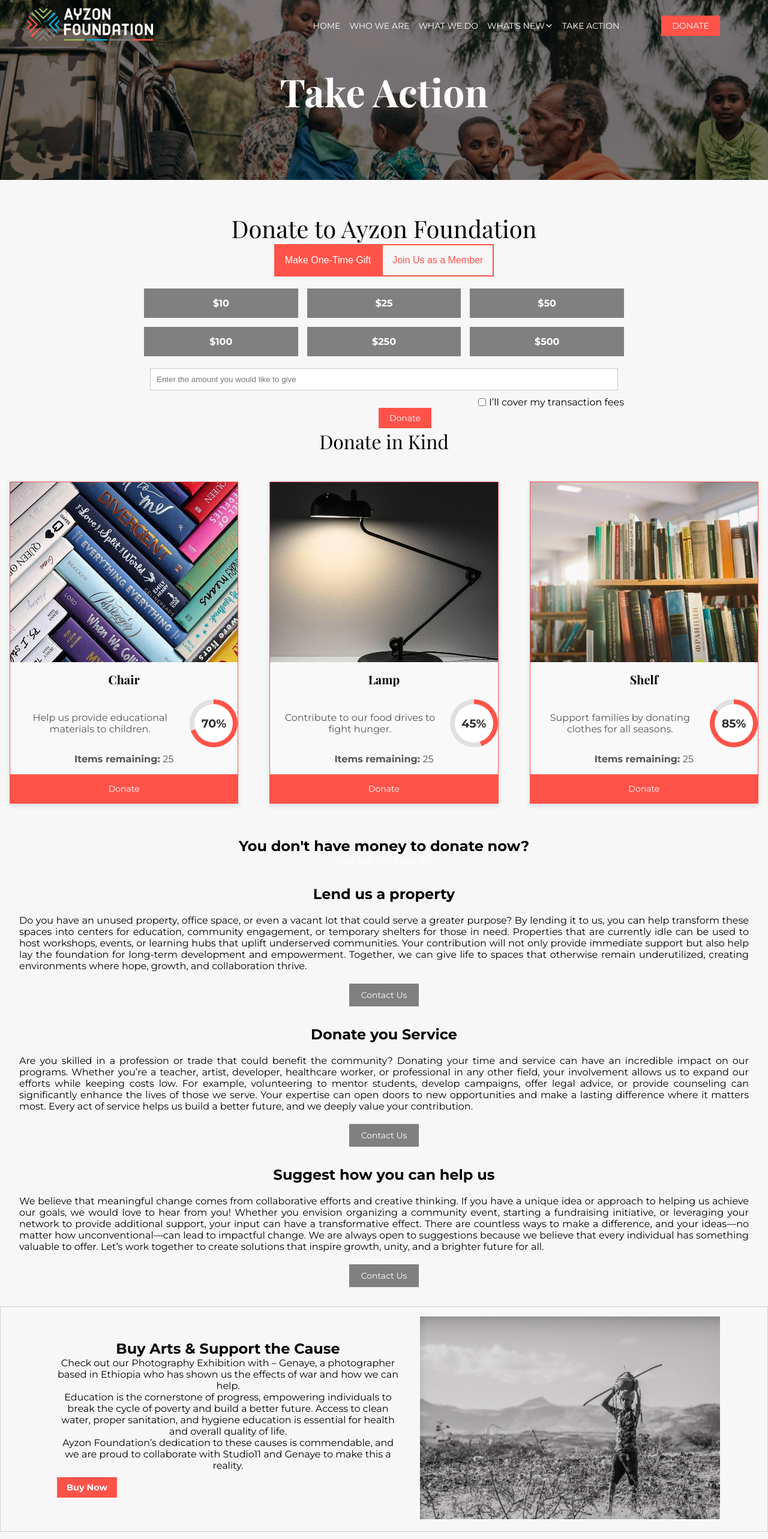
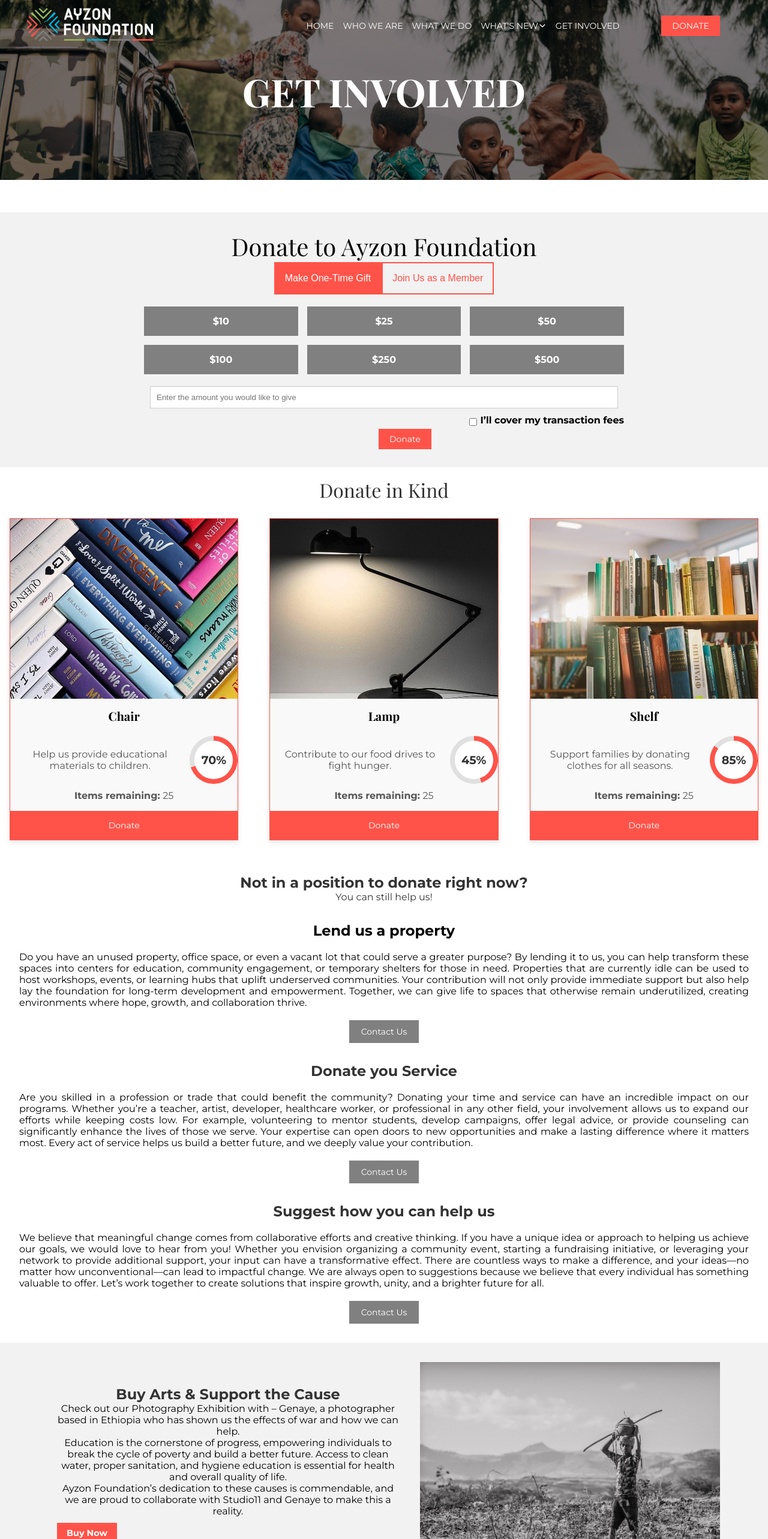
Before and after one commit to yoni2z/Ayzon-Foundation, a React (Create React App) app in the folder Frontend/: page /actions in a window 1280 px wide. Shown: the top 2566 px of the page at 60% size. Built offline with nearby package versions, Linux system fonts and the light colour scheme; a web font is replaced by a local one.

Commit message:
commiting

```diff
--- a/Frontend/src/App.jsx
+++ b/Frontend/src/App.jsx
@@ -27,7 +27,7 @@ import ChangePassword from "./Pages/ChangePassword/ChangePassword";
 import Gallery from "./Pages/Gallery/Gallery";
 import MeetTheFounder from "./Pages/meet-the-founder/MeetTheFounder";
 import ScrollToTopButton from "./Components/ScrollToTop/ScrollToTop";
-// import VolunteerForm from "./Pages/Volunteer_Form/VolunteerForm";
+import VolunteerForm from "./Pages/Volunteer_Form/VolunteerForm";
 
 import ItemList from "./Pages/Shop_Page/layouts/ItemList/ItemList";
 import ItemDetails from "./Pages/Shop_Page/components/ItemDetails/ItemDetails";
@@ -80,7 +80,7 @@ function AppContent() {
         <Route path="/change_password" element={<ChangePassword />} />
         <Route path="/gallery" element={<Gallery />} />
         <Route path="/meet-the-founder" element={<MeetTheFounder />} />
-        {/* <Route path="/volunteer_form" element={<VolunteerForm />} /> */}
+        <Route path="/volunteer_form" element={<VolunteerForm />} />
         <Route path="/shop" element={<ItemList />}>
           <Route path=":category" element={<CategoryDisplay />} />
           <Route path=":category/:id" element={<ItemDetails />} />
--- a/Frontend/src/Components/Navbar/Navbar.jsx
+++ b/Frontend/src/Components/Navbar/Navbar.jsx
@@ -135,13 +135,13 @@ export const Navbar = () => {
           </li>
           <li>
             <Link to="/actions" onClick={closeMenu}>
-              TAKE ACTION
+              GET INVOLVED
             </Link>
           </li>
         </ul>
-        <a className="donate-btn" onClick={closeMenu}>
-          DONATE
-        </a>
+        <Link to="/actions" onClick={closeMenu}>
+          <a className="donate-btn">DONATE</a>
+        </Link>
       </div>
     </div>
   );
--- a/Frontend/src/Pages/ActionSection/ActionSection.jsx
+++ b/Frontend/src/Pages/ActionSection/ActionSection.jsx
@@ -30,17 +30,20 @@ function ActionSection() {
   const isDonateButtonActive = donationAmount !== "";
 
   return (
-    <section>
+    <section style={{ backgroundColor: "white" }}>
       <div className="action-section">
         <img
           src={takeaction}
           alt="Ayzon Foundation Background"
           className="background-image"
         />
-        <h1>Take Action</h1>
+        <h1>GET INVOLVED</h1>
       </div>
 
-      <section className="action-container">
+      <section
+        className="action-container"
+        style={{ backgroundColor: "#f2f2f2" }}
+      >
         <h1 style={{ color: "black" }}>Donate to Ayzon Foundation</h1>
 
         <div className="tab-buttons">
@@ -108,7 +111,7 @@ function ActionSection() {
       </section>
 
       <section className="donate-in-kind-section">
-        <h1 style={{ color: "black" }}>Donate in Kind</h1>
+        <h1 style={{ color: "#333" }}>Donate in Kind</h1>
         <div className="donate-in-kind">
           {[
             {
@@ -161,8 +164,10 @@ function ActionSection() {
       </section>
 
       <section className="noMoney-section">
-        <h2>You don't have money to donate now?</h2>
-        <p>You can still help us!</p>
+        <h2 style={{ color: "#333" }}>
+          Not in a position to donate right now?
+        </h2>
+        <p style={{ color: "#333" }}>You can still help us!</p>
       </section>
       <section className="full-width-section">
         <h2>Lend us a property</h2>
@@ -183,7 +188,7 @@ function ActionSection() {
         </a>
       </section>
       <section className="full-width-section">
-        <h2>Donate you Service</h2>
+        <h2 style={{ color: "#333" }}>Donate you Service</h2>
         <p>
           Are you skilled in a profession or trade that could benefit the
           community? Donating your time and service can have an incredible
@@ -202,7 +207,7 @@ function ActionSection() {
         </a>
       </section>
       <section className="full-width-section">
-        <h2>Suggest how you can help us</h2>
+        <h2 style={{ color: "#333" }}>Suggest how you can help us</h2>
         <p>
           We believe that meaningful change comes from collaborative efforts and
           creative thinking. If you have a unique idea or approach to helping us
@@ -221,9 +226,13 @@ function ActionSection() {
         </a>
       </section>
 
-      <div id="buy-arts" className="second-section">
+      <div
+        id="buy-arts"
+        className="second-section"
+        style={{ backgroundColor: "#f2f2f2" }}
+      >
         <div className="text-part">
-          <h2>Buy Arts & Support the Cause</h2>
+          <h2 style={{ color: "#333" }}>Buy Arts & Support the Cause</h2>
           <p>
             Check out our Photography Exhibition with – Genaye, a photographer
             based in Ethiopia who has shown us the effects of war and how we can
@@ -249,12 +258,16 @@ function ActionSection() {
         </div>
       </div>
 
-      <div id="buy-plants" className="second-section">
+      <div
+        id="buy-plants"
+        className="second-section"
+        style={{ backgroundColor: "#f2f2f2" }}
+      >
         <div>
           <img src={flower} alt="Ayzon Foundation" />
         </div>
         <div className="text-part">
-          <h2>Buy Plants & Flowers</h2>
+          <h2 style={{ color: "#333" }}>Buy Plants & Flowers</h2>
           <p>
             At Blossom Haven, verdant leaves and vibrant petals dance in
             harmony, creating a symphony of colors and scents that captivate the
@@ -271,21 +284,35 @@ function ActionSection() {
         </div>
       </div>
 
-      <div id="donor-memberships" className="large-section">
-        <h2>Donor Memberships</h2>
+      <div
+        id="donor-memberships"
+        className="large-section"
+        style={{ backgroundColor: "white" }}
+      >
+        <h2 style={{ color: "#333" }}>Donor Memberships</h2>
         <p>
           Would you like to contribute by donating on a regular basis? As a
           donor member, you’ll have access to information ensuring that gifts
           are allocated appropriately. We’ll provide you with a letter and
           materials to remind you that you are part of our family.
         </p>
-        <a href="#" className="btn-link">
+        <Link
+          to="/actions"
+          className="btn-link"
+          onClick={() => {
+            window.scrollTo({ top: 0, behavior: "smooth" });
+          }}
+        >
           Donate
-        </a>
+        </Link>
       </div>
 
-      <div id="volunteer-memberships" className="large-section">
-        <h2>Volunteer Memberships</h2>
+      <div
+        id="volunteer-memberships"
+        className="large-section"
+        style={{ backgroundColor: "white" }}
+      >
+        <h2 style={{ color: "#333" }}>Volunteer Memberships</h2>
         <p>
           Would you like to contribute to the vision and collaborate with others
           passionate about accelerating our nation’s development? Join us and
--- a/Frontend/src/Pages/ActionSection/styles.css
+++ b/Frontend/src/Pages/ActionSection/styles.css
@@ -32,11 +32,11 @@ body {
   align-items: center;
   justify-content: center;
   gap: 20px;
-  margin-bottom: 40px;
+  /* margin-bottom: 40px; */
   flex-wrap: wrap;
-  padding: 1rem;
+  padding: 2rem;
   box-sizing: border-box;
-  border: 1px solid rgb(211, 206, 206);
+  background-color: white;
 }
 
 .text-part,
@@ -95,6 +95,8 @@ body {
 
 .action-container {
   text-align: center;
+  padding-bottom: 30px;
+  padding-top: 30px;
 }
 
 .action-container h1 {
@@ -208,6 +210,8 @@ body {
 
 .donate-in-kind-section {
   text-align: center;
+  background-color: white;
+  margin-top: 1rem;
 }
 
 .donate-in-kind-section h1 {
@@ -219,7 +223,7 @@ body {
   display: grid;
   grid-template-columns: repeat(3, 1fr);
   gap: 20px;
-  margin-top: 30px;
+  margin-top: 10px;
 }
 
 .donation-card {
--- a/Frontend/src/Pages/Blog/Blog.jsx
+++ b/Frontend/src/Pages/Blog/Blog.jsx
@@ -11,7 +11,7 @@ function Blog() {
             alt="Ayzon Foundation Blog Image"
             className="background-image-blog"
           />
-          <h1>Blogs</h1>
+          <h1>BLOGS</h1>
         </div>
       </>
     );
--- a/Frontend/src/Pages/Home/Home.jsx
+++ b/Frontend/src/Pages/Home/Home.jsx
@@ -152,7 +152,14 @@ export const Home = () => {
             SPREAD JOY?
           </h1>
           <p>BEYOND COMFORTING WORDS</p>
-          <a>DONATE</a>
+          <div className="hero-buttons">
+            <Link to="/actions">
+              <a>DONATE</a>
+            </Link>
+            <Link to="/actions">
+              <a>GET INVOLVED</a>
+            </Link>
+          </div>
         </div>
       </div>
       <div className="home-container-whoweare">
@@ -216,24 +223,6 @@ export const Home = () => {
         </ul>
 
         <div className="home-container-projecthighlights-projects">
-          <Link
-            className="she-can-card"
-            to="/shecan"
-            onClick={() => {
-              window.scrollTo({ top: 0, behavior: "smooth" });
-            }}
-          >
-            <div className="she-can-card-image">
-              <img src={shecan} alt="She Can" />
-            </div>
-            <div className="she-can-card-content">
-              <h2 className="she-can-card-title">SHE CAN</h2>
-              <p className="she-can-card-description">
-                Empowering women to achieve greatness.
-              </p>
-            </div>
-          </Link>
-
           {projects.map((project) => (
             <Projectcard
               key={project.id}
--- a/Frontend/src/Pages/Home/styles.css
+++ b/Frontend/src/Pages/Home/styles.css
@@ -269,12 +269,17 @@ p {
   margin: 12px 0;
 }
 
-.home-container-hero-texts>a {
+.home-container-hero-texts>div {
+  display: flex;
+
+}
+
+.home-container-hero-texts>div>a {
   font: 15px "Montserrat", serif;
   background-color: #ff5349;
   padding: 13px 9px;
   cursor: pointer;
-  margin: 3px;
+  margin: 3px 5px;
   width: fit-content;
   text-align: center;
   font-weight: 600;
--- a/Frontend/src/Pages/Volunteer_Form/VolunteerForm.css
+++ b/Frontend/src/Pages/Volunteer_Form/VolunteerForm.css
@@ -1,15 +1,12 @@
-form {
+.volunteer-form {
     max-width: 600px;
     margin: 20px auto;
     padding: 20px;
     border: 1px solid #ccc;
     background-color: #f9f9f9;
     box-shadow: 0 2px 10px rgba(0, 0, 0, 0.5);
+    margin-top: 100px;
 }
-
-/* div {
-    margin-bottom: 15px;
-} */
 
 label {
     display: block;
@@ -35,7 +32,11 @@ select:focus {
     outline: none;
 }
 
-button {
+.volunteer_header {
+    color: #7f7f7f;
+}
+
+.volunteer-submit-button {
     background-color: #7f7f7f;
     color: white;
     padding: 10px 15px;
@@ -46,7 +47,7 @@ button {
     transition: background-color 0.3s;
 }
 
-button:hover {
+.volunteer-submit-button:hover {
     background-color: #ff5349;
 }
 
@@ -62,7 +63,7 @@ button:hover {
         padding: 8px;
     }
 
-    button {
+    .volunteer-submit-button {
         padding: 8px 12px;
         font-size: 14px;
     }
--- a/Frontend/src/Pages/Volunteer_Form/VolunteerForm.js
+++ b/Frontend/src/Pages/Volunteer_Form/VolunteerForm.js
@@ -86,8 +86,8 @@ const VolunteerForm = () => {
 
   return (
     <>
-      <form onSubmit={handleSubmit}>
-        <h1>Ayzon Foundation Volunteer Form</h1>
+      <form className="volunteer-form" onSubmit={handleSubmit}>
+        <h1 className="volunteer_header">Ayzon Foundation Volunteer Form</h1>
         <div>
           <label>First Name:</label>
           <input
@@ -337,7 +337,7 @@ const VolunteerForm = () => {
               ))}
           </select>
         </div>
-        <button type="submit">Submit</button>
+        <button className="volunteer-submit-button" type="submit">Submit</button>
       </form>
     </>
   );
```
Also changed, not shown: 1 other file (tests, documents, lock files or other folders).
